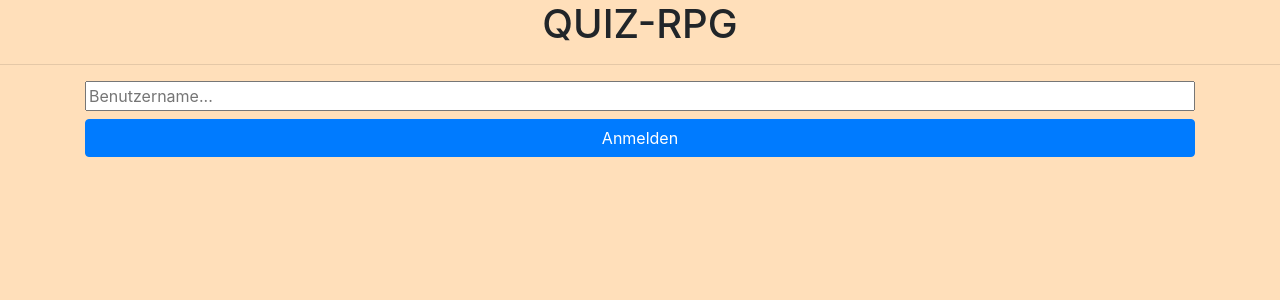
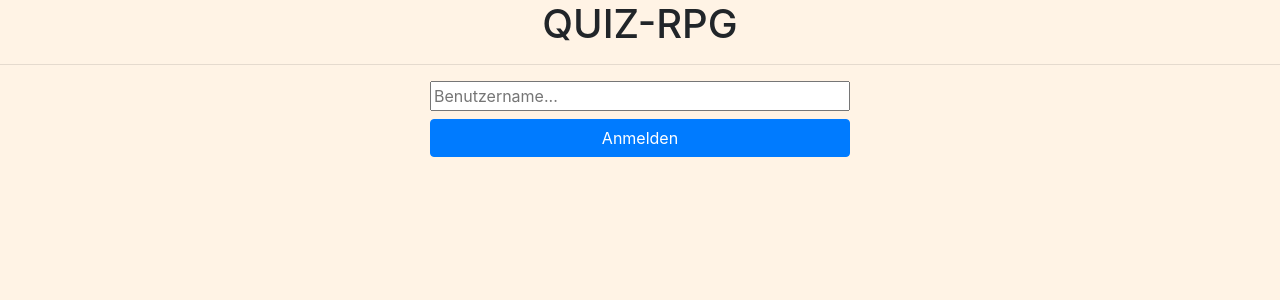
Before and after one commit to Dudedex/quiz-rpg, an Angular app: page / in a window 1280 px wide. Shown: the top 300 px of the page. Built offline with nearby package versions, Linux system fonts and the light colour scheme.

Commit message:
adjusted background and max width

```diff
--- a/src/app/quiz/quiz.component.html
+++ b/src/app/quiz/quiz.component.html
@@ -1,6 +1,6 @@
 <h1 class="text-center">QUIZ-RPG</h1>
 <hr/>
-<div class="container">
+<div class="container-border container">
 	<div class="col-xs-12 mt-3" *ngIf="isUsernameStep()">
 		<ngb-alert [type]="'warning'" *ngIf="showWarning" (close)="showWarning = false">
 			Bitte einen Benutzernamen mit 3 oder mehr Buchstaben angeben
--- a/src/index.html
+++ b/src/index.html
@@ -1,5 +1,5 @@
 <!doctype html>
-<html lang="en" style="background: #ffdfba">
+<html lang="en" style="background: #fff3e5">
 <head>
   <meta charset="utf-8">
   <title>Quizy</title>
@@ -8,7 +8,7 @@
   <meta name="viewport" content="width=device-width, initial-scale=1">
   <link rel="icon" type="image/x-icon" href="favicon.ico">
 </head>
-<body style="background: #ffdfba">
+<body style="background: #fff3e5">
   <app-root></app-root>
 </body>
 </html>
--- a/src/styles.scss
+++ b/src/styles.scss
@@ -1,3 +1,7 @@
+.container-border {
+    max-width: 450px !important;
+}
+
 .text-center {
     text-align: center;
 }
```
